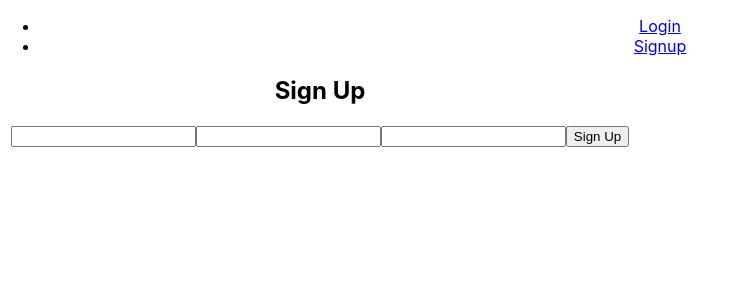
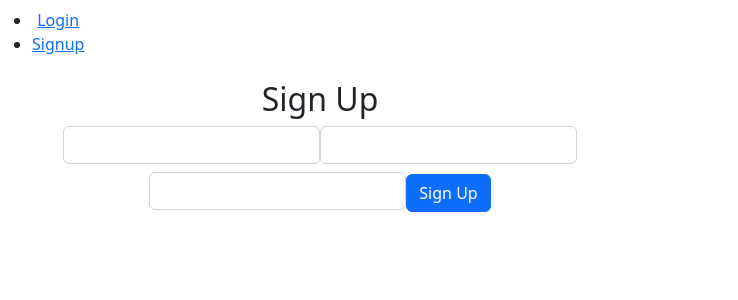
Before and after one commit to gregorisbachtsevanos/keep-it-secret, a React (Create React App) app: page /signup in a window 1280 px wide. Shown: the top 300 px of the page, without its empty margins (0-738 px from the left). Built offline with nearby package versions, Linux system fonts and the light colour scheme; no server answers.

Commit message:
bootstrap has applied

```diff
--- a/src/App.js
+++ b/src/App.js
@@ -9,6 +9,7 @@
 import { PrivateRouter } from './utils/PrivateRouter';
 import { PublicRouter } from './utils/PublicRouter';
 
+import '/node_modules/bootstrap/dist/css/bootstrap.min.css';
 import './App.css';
 
 function App() {
--- a/src/pages/signup/Signup.jsx
+++ b/src/pages/signup/Signup.jsx
@@ -1,7 +1,8 @@
 import React, { useState } from 'react';
 import { useSignup } from '../../hooks/useSignup';
 
-import { Button, Form, Container } from 'react-bootstrap';
+import Button from 'react-bootstrap/Button';
+import Form from 'react-bootstrap/Form';
 import styles from './signup.module.css';
 
 const Signup = () => {
@@ -16,7 +17,7 @@
 	};
 
 	return (
-		<Container className={styles.container}>
+		<div className={styles.container}>
 			<h2>Sign Up</h2>
 			<Form onSubmit={handleSubmit}>
 				<Form.Label>
@@ -46,7 +47,7 @@
 				<Button>Sign Up</Button>
 			</Form>
 			{error && <p>{error}</p>}
-		</Container>
+		</div>
 	);
 };
 
```
